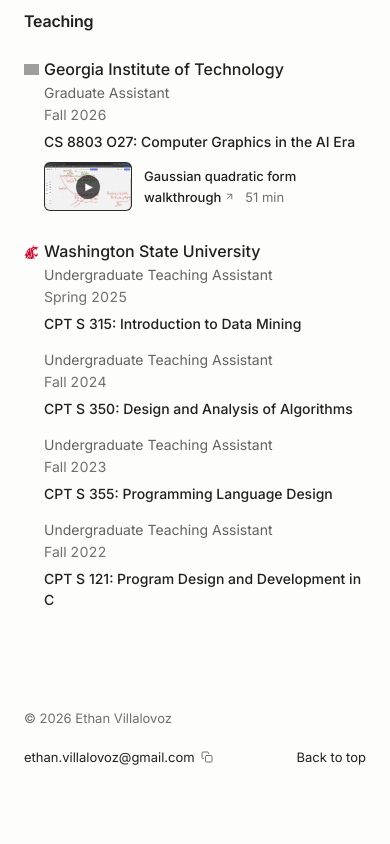
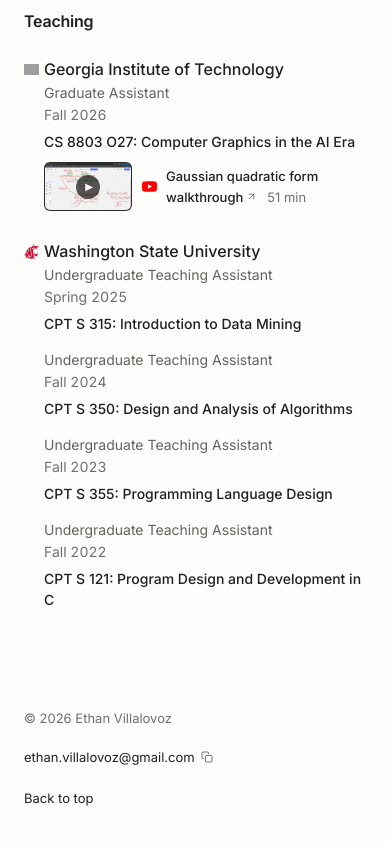
Before and after one commit to ethanvillalovoz/ethanvillalovoz.github.io, a Next.js app: page / in a window 390 px wide. Shown: the part 2730-3574 px from the top of the page. Built offline with nearby package versions, Linux system fonts and the light colour scheme; grey boxes are pictures that could not be loaded.

Commit message:
Fix mobile teaching icons, wrapping, and footer layout

```diff
--- a/src/app/globals.css
+++ b/src/app/globals.css
@@ -591,6 +591,17 @@
   width: 15px;
 }
 
+/* Recolor the silhouette with the page theme. Safari can cache an SVG img's
+   internal prefers-color-scheme result across theme switches. */
+.portfolio-organization-mark-wsu {
+  background-color: #ca1237;
+  mask: url("/images/organizations/washington-state.svg") center / contain no-repeat;
+}
+
+.dark .portfolio-organization-mark-wsu {
+  background-color: #fff;
+}
+
 .portfolio-link {
   color: rgb(var(--heading));
   display: inline;
@@ -856,6 +867,8 @@
 }
 
 .teaching-tutorial-duration {
+  display: inline-block;
+  white-space: nowrap;
   margin-left: 10px;
   color: rgb(var(--muted));
   font-weight: 400;
@@ -1041,9 +1054,9 @@
   transition: transform var(--motion-fast) var(--ease-out);
 }
 @media (max-width: 479px) {
-  .teaching-tutorial .teaching-tutorial-preview { grid-template-columns: 88px minmax(0, 1fr); gap: 12px; }
+  .teaching-tutorial .teaching-tutorial-preview { grid-template-columns: 88px 14px minmax(0, 1fr); gap: 10px; }
   .teaching-tutorial-poster { width: 88px; }
-  .teaching-tutorial-preview .portfolio-resource-mark { display: none; }
+  .portfolio-footer { flex-direction: column; align-items: flex-start; gap: 12px; }
 }
 @media (hover: hover) and (pointer: fine) and (prefers-reduced-motion: no-preference) {
   .teaching-tutorial-preview:hover .teaching-tutorial-play { transform: scale(1.08); }
--- a/src/components/OrganizationLink.tsx
+++ b/src/components/OrganizationLink.tsx
@@ -19,7 +19,9 @@
 			rel="noopener noreferrer"
 			className="portfolio-organization-link"
 		>
-			<Image
+			{iconSrc === "/images/organizations/washington-state.svg" ? (
+				<span className="portfolio-organization-mark portfolio-organization-mark-wsu" aria-hidden="true" />
+			) : <Image
 				src={iconSrc}
 				alt=""
 				aria-hidden="true"
@@ -28,7 +30,7 @@
 				unoptimized
 				loading={eager ? "eager" : "lazy"}
 				className="portfolio-organization-mark"
-			/>
+			/>}
 			<span className="portfolio-link-text portfolio-organization-name">{children}</span>
 		</a>
 	);
--- a/src/components/TeachingSection.tsx
+++ b/src/components/TeachingSection.tsx
@@ -36,6 +36,7 @@
 						<ol className="teaching-list">
 							{experiences.map((experience) => {
 								const title = experience.tutorial?.title ?? "";
+								const lastSpace = title.lastIndexOf(" ");
 								return (
 								<li key={`${experience.course}-${experience.term}`} className="teaching-row">
 									<div className="teaching-role-heading">
@@ -58,12 +59,13 @@
 												</span>
 												<SiYoutube className="portfolio-resource-mark" data-brand="youtube" aria-hidden="true" />
 												<span className="teaching-tutorial-label">
-													<span className="portfolio-link-text">{title}</span>
-													{/* Keep the arrow and duration attached without splitting the title underline. */}
-													<span className="teaching-tutorial-ending">
-														<FiArrowUpRight className="link-outbound-arrow" aria-hidden="true" />
-														<span className="teaching-tutorial-duration">{experience.tutorial.duration}</span>
+													<span className="portfolio-link-text">
+														{title.slice(0, lastSpace + 1)}
+														<span className="teaching-tutorial-ending">
+															{title.slice(lastSpace + 1)}<FiArrowUpRight className="link-outbound-arrow" aria-hidden="true" />
+														</span>
 													</span>
+													<span className="teaching-tutorial-duration">{experience.tutorial.duration}</span>
 												</span>
 											</a>
 										</div>
```
